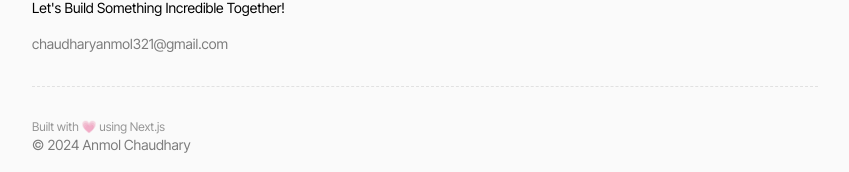
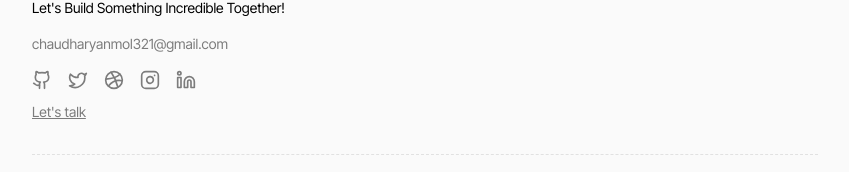
Before and after one commit to 4nmolChaudhary/portfolio-v2, a Next.js app: page / in a window 1280 px wide. Shown: the part 2267-2439 px from the top of the page, without its empty margins (215-1064 px from the left). Built offline with nearby package versions, Linux system fonts and the light colour scheme.

Commit message:
feat : added socials with links

```diff
--- a/package.json
+++ b/package.json
@@ -10,6 +10,7 @@
   },
   "dependencies": {
     "framer-motion": "^11.5.6",
+    "lucide-react": "^0.461.0",
     "next": "14.1.4",
     "react": "^18",
     "react-dom": "^18"
--- a/src/components/connect.tsx
+++ b/src/components/connect.tsx
@@ -1,7 +1,11 @@
+'use client'
 import React from 'react'
 import MonoFont from '@/components/ui/mono-font'
 
+import { socials } from '@/constants/socials'
+
 const Connect = () => {
+  const handleOnSocialLinkClick = (link: string) => window.open(link, '_')
   return (
     <div className='pt-6 mb-8 '>
       <MonoFont text={`let's get in touch`} />
@@ -9,7 +13,17 @@ const Connect = () => {
         <div className='text-sm '>{`Got a Vision, a Challenge, or Simply Want to Say Hi?`}</div>
         <div className='text-sm'>{`Let's Build Something Incredible Together!`}</div>
       </div>
-      <div className='text-sm opacity-50'>chaudharyanmol321@gmail.com</div>
+      <div className='text-sm opacity-50'>
+        <a href='mailto:chaudharyanmol321@gmail.com'>chaudharyanmol321@gmail.com</a>
+      </div>
+      <div className='mt-4 mb-3 flex items-center gap-4'>
+        {socials.map(({ Icon, title, link }) => (
+          <Icon onClick={() => handleOnSocialLinkClick(link)} key={title} size={20} className='opacity-50 cursor-pointer hover:opacity-75' />
+        ))}
+      </div>
+      <div onClick={() => handleOnSocialLinkClick('https://cal.com/anmol-chaudhary/30min')} className='flex text-sm opacity-50 underline cursor-pointer hover:opacity-75'>
+        <span>{`Let's talk`}</span>
+      </div>
     </div>
   )
 }
--- /dev/null
+++ b/src/constants/socials.ts
@@ -0,0 +1,9 @@
+import { Twitter, Dribbble, Instagram, Linkedin, Github } from 'lucide-react'
+
+export const socials = [
+  { title: 'github', link: 'https://github.com/4nmolChaudhary', Icon: Github },
+  { title: 'x', link: 'https://x.com/4nmol_Chaudhary', Icon: Twitter },
+  { title: 'dribbble', link: 'https://dribbble.com/AnmolChaudhary', Icon: Dribbble },
+  { title: 'instagram', link: 'https://www.instagram.com/4nmolchaudhary/', Icon: Instagram },
+  { title: 'linkedin', link: 'https://www.linkedin.com/in/anmol-chaudhary-068082183/', Icon: Linkedin },
+]
```
Also changed, not shown: 1 other file (tests, documents, lock files or other folders).
